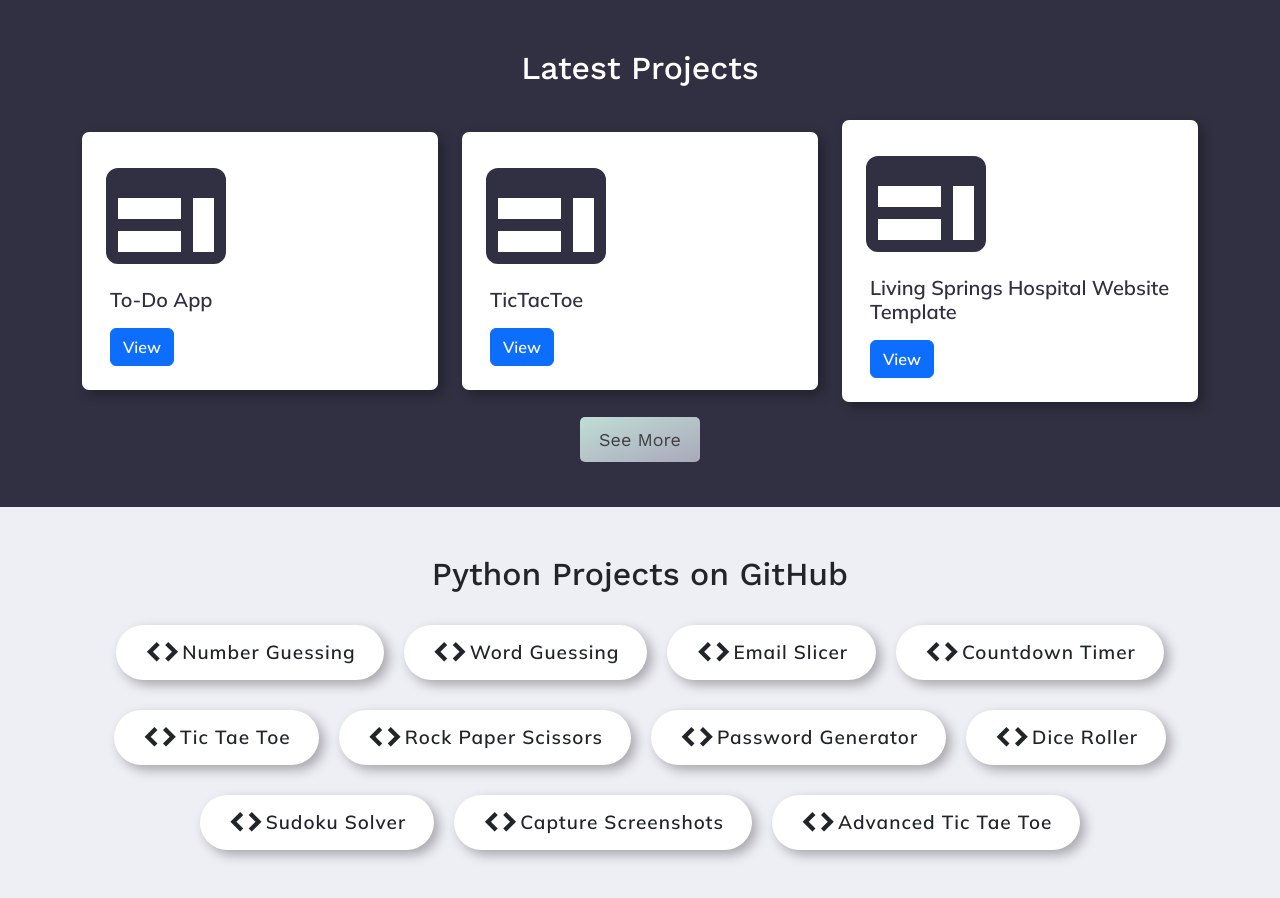
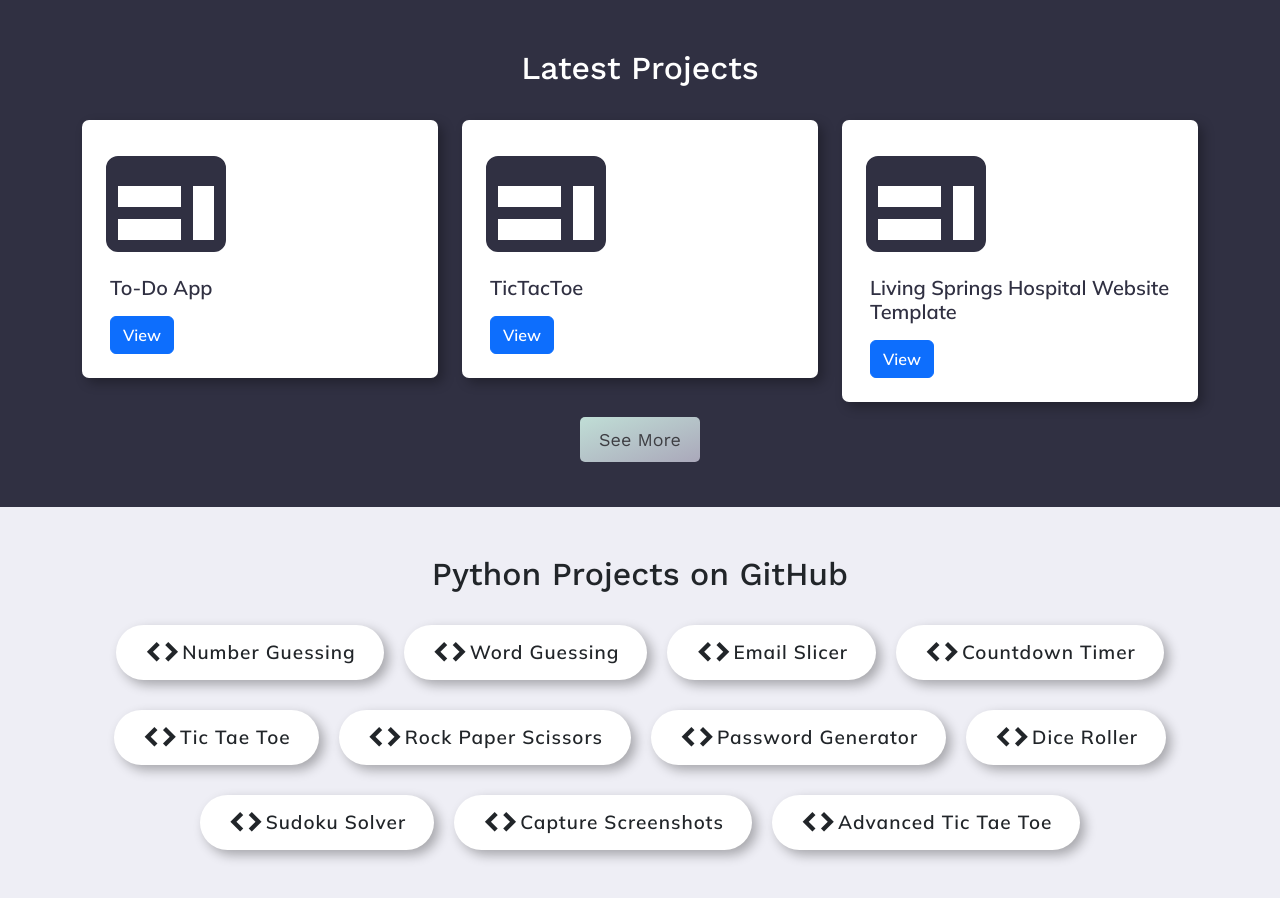
Before and after one commit to AyDavid-theTechGuy/aydavidttg, a plain HTML site: page index.html in a window 1280 px wide. Shown: the part 1140-2038 px from the top of the page. Drawn offline with nearby package versions, Linux system fonts and the light colour scheme.

Commit message:
Update index.html

```diff
--- a/index.html
+++ b/index.html
@@ -118,21 +118,21 @@
 					<h2>Latest Projects</h2>
 				</div>
 				<div class="row">
-					<div class="col-lg-4 col-md-6 my-auto">
+					<div class="col-lg-4 col-md-6">
 						<div class="project-card mx-auto my-auto">
 							<img src="./assets/img/svg/web.svg">
 							<h5 class="pb-2">To-Do App</h5>
 							<a href="https://to-do-app-ayd.vercel.app/" class="btn btn-primary">View</a>
 						</div>
 					</div>
-					<div class="col-lg-4 col-md-6 my-auto">
+					<div class="col-lg-4 col-md-6">
 						<div class="project-card mx-auto my-auto">
 							<img src="./assets/img/svg/web.svg">
 							<h5 class="pb-2">TicTacToe</h5>
 							<a href="https://tictactoe-react-ayd.vercel.app/" class="btn btn-primary">View</a>
 						</div>
 					</div>
-					<div class="col-lg-4 col-md-6 my-auto">
+					<div class="col-lg-4 col-md-6">
 						<div class="project-card mx-auto my-auto">
 							<img src="./assets/img/svg/web.svg">
 							<h5 class="pb-2">Living Springs Hospital Website Template</h5>
```
